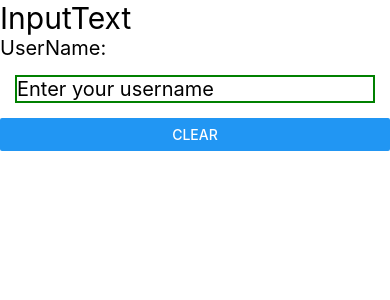
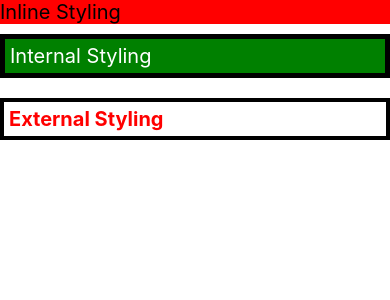
Before and after one commit to bhattk64/React-Native-Practice, a React Native app: screen / in a window 390 px wide. Shown: the top 300 px of the page. Built offline with nearby package versions, Linux system fonts and the light colour scheme.

Commit message:
styling in react native-inline styling,internal styling,external styling

```diff
--- a/App.jsx
+++ b/App.jsx
@@ -2,7 +2,8 @@
 // import {Text,View,Button}from 'react-native'
 // import First from './src/components/First'
 import {View} from 'react-native'
-import InputText from './src/components/InputText'
+// import InputText from './src/components/InputText'
+import Styling from './src/components/Styling'
 // import JSX from './src/components/JSX'
 // import OnClick from './src/components/OnClick'
 // import UseStateHooks from './src/components/UseStateHooks'
@@ -20,7 +21,8 @@
     {/* <OnClick/> */}
     {/* <UseStateHooks/> */}
     {/* <Props/> */}
-    <InputText/>
+    {/* <InputText/> */}
+    <Styling/>
     </View>
 
 
--- /dev/null
+++ b/src/components/Styling.jsx
@@ -0,0 +1,29 @@
+import { View, Text,StyleSheet } from 'react-native'
+import React from 'react'
+import styles from './style/Style'
+
+
+const Styling = () => {
+  return (
+    <View>
+<Text style={{fontSize:20,backgroundColor:'red',color:'black'}}>Inline Styling</Text>
+
+<Text style={style.text}>Internal Styling</Text>
+
+<Text style={styles.text}>External Styling</Text>
+    </View>
+  )
+}
+
+const style=StyleSheet.create({
+    text:{
+        backgroundColor:'green',
+        color:'white',
+        fontSize:20,
+        marginVertical:10,
+        padding:5,
+        borderWidth:5
+    }
+})
+
+export default Styling
--- /dev/null
+++ b/src/components/style/Style.js
@@ -0,0 +1,14 @@
+import { StyleSheet } from "react-native";
+
+const styles=StyleSheet.create({
+    text:{
+        fontSize:20,
+        color:'red',
+        fontWeight:'bold',
+        marginVertical:10,
+        padding:5,
+        borderWidth:4
+    }
+})
+
+export default styles
```
